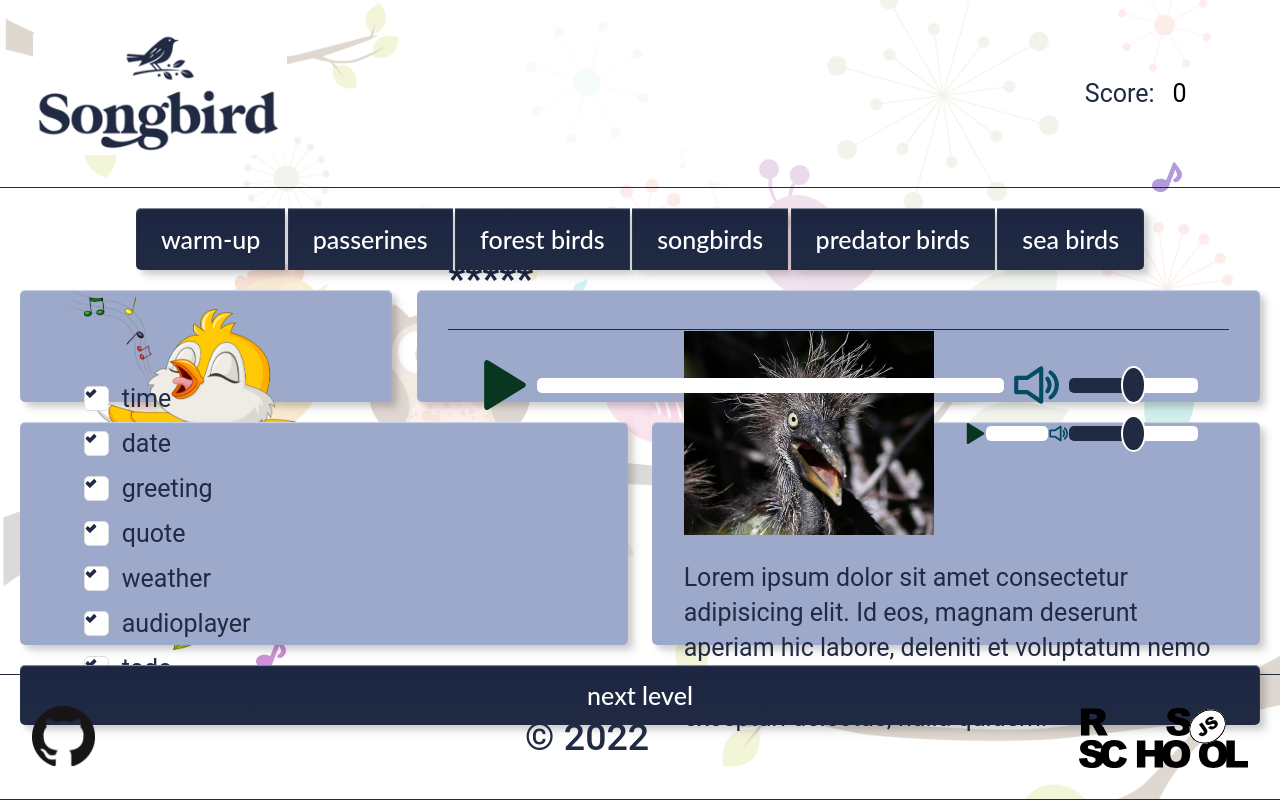
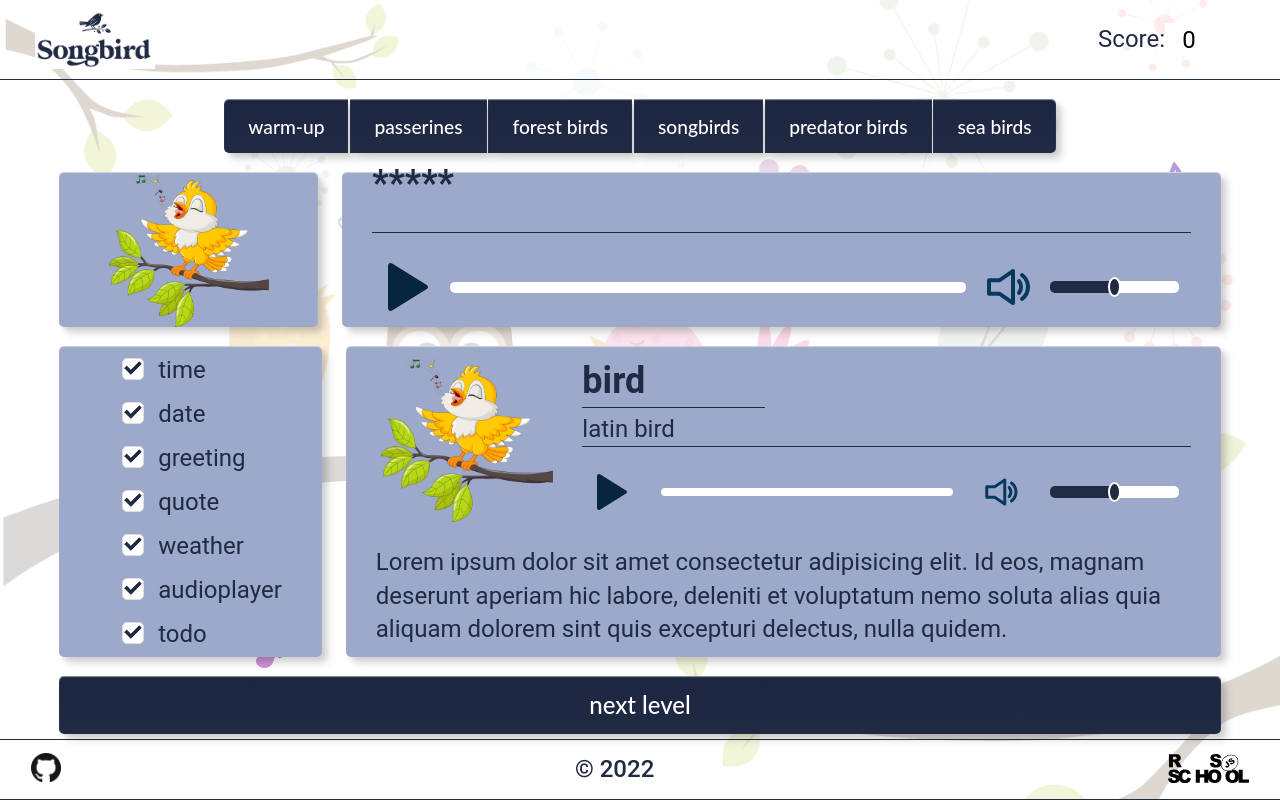
Before and after one commit to Anneli-sf/Quiz-Birds, a website built with webpack: page songbird/src/index.html in a window 1280 px wide. Both pictures are taken after a click on the button "let's play". Built offline with nearby package versions, Linux system fonts and the light colour scheme; files whose address does not match are found by name.

Commit message:
fix: fix sizes in section two

```diff
--- a/songbird/src/index.html
+++ b/songbird/src/index.html
@@ -29,11 +29,11 @@
           <div class="header-items items">
             <a href="#" class="header-item header-logo link">
               <div class="logo">
-                <img
+                <!-- <img
                   class="logo-img"
                   src="./assets/svg/logo.png"
                   alt="logo-bird"
-                />
+                /> -->
               </div>
             </a>
             <nav class="header-item nav-items">
@@ -89,11 +89,11 @@
             <!--QUESTION-->
             <div class="question">
               <div class="question-image">
-                <img
+                <!-- <img
                   class="question-picture"
                   src="./assets/images/guess-bird.png"
                   alt="any-bird"
-                />
+                /> -->
               </div>
 
               <div class="question-task">
@@ -171,21 +171,21 @@
               <div class="answer-description answer-items">
                 <div class="answer-title">
                   <div class="answer-image">
-                    <img
+                    <!-- <img
                       class="answer-picture"
                       src="./assets/images/bird.jpg"
                       alt="bird-image"
-                    />
+                    /> -->
                   </div>
                   <div class="answer-info">
-                    <p class="name"></p>
-                    <p class="latin-name"></p>
-                    <div class="player-controls">
-                      <div class="player-button playbtn" data-video="false"></div>
-                      <div class="progress">
-                        <div class="progress-filled"></div>
+                    <p class="name">bird</p>
+                    <p class="latin-name">latin bird</p>
+                    <div class="player-controls small-player-controls">
+                      <div class="player-button playbtn small-player-button" data-video="false"></div>
+                      <div class="progress small-progress">
+                        <div class="progress-filled small-progress-filled"></div>
                       </div>
-                      <div class="volume-button volumebtn"></div>
+                      <div class="volume-button volumebtn small-volume-button"></div>
                       <input
                         type="range"
                         name="volume"
--- a/songbird/src/scss/base/_normalize.scss
+++ b/songbird/src/scss/base/_normalize.scss
@@ -41,7 +41,7 @@ img {
 html,
 body {
     font-family: 'Roboto', sans-serif;
-    font-size: 25px;
+    font-size: 24px;
     font-weight: 400;
     line-height: 1.4;
     height: 100%;
--- a/songbird/src/scss/components/_buttons.scss
+++ b/songbird/src/scss/components/_buttons.scss
@@ -73,7 +73,7 @@
 }
 
 .header-btn {
-  margin: 0.8rem;
+  // margin: 0.8rem;
   // max-width: 8.2rem;
   // max-height: 2.5rem;
   border-radius: 5px;
@@ -128,7 +128,7 @@
 }
 
 .level-btn {
-  margin: 0.05rem;
+  margin: 0.05em;
 
   &:first-child {
     border-top-left-radius: 5px;
@@ -142,8 +142,8 @@
 }
 
 .next-level {
-  width: 100rem;
+  width: 100em;
   max-width: 100%;
   margin: 0;
-
+  font-size: 1rem;
 }
--- a/songbird/src/scss/components/_containers.scss
+++ b/songbird/src/scss/components/_containers.scss
@@ -22,7 +22,7 @@
 }
 
 .items {
-    padding: 0.8rem 0;
+  padding: 5px 0;
   width: 100%;
   height: 100%;
   @include flex-row();
--- a/songbird/src/scss/elements/_footer.scss
+++ b/songbird/src/scss/elements/_footer.scss
@@ -1,6 +1,6 @@
 .footer {
   width: 100%;
-  max-height: 5rem;
+  max-height: 60px;
   height: 100%;
   @include flex-row($justify: center);
 
@@ -8,7 +8,7 @@
     display: block;
 
     .footer-img {
-      max-height: 2.5rem;
+      max-height: 30px;
       height: 100%;
       width: 100%;
     }
@@ -16,7 +16,7 @@
 
   .year {
     color: $colorMainDark;
-    font-size: 1.5rem;
+    font-size: 1rem;
     font-weight: 500;
   }
 }
--- a/songbird/src/scss/elements/_header.scss
+++ b/songbird/src/scss/elements/_header.scss
@@ -1,6 +1,6 @@
 .header {
   width: 100%;
-  max-height: 7.5rem;
+  max-height: 80px;
   height: 100%;
   @include flex-row($justify: center);
 
@@ -10,34 +10,51 @@
     // height: 100%;
     // @include flex-row();
     .header-item {
-
-
     }
 
     .header-logo {
+      border: 1px solid transparent;
+      border-radius: 5px;
 
+      display: block;
+      max-width: 130px;
+      max-height: 60px;
+      height: 100%;
+      width: 100%;
 
+      background-image: url(../assets/svg/logo.png);
+      background-position: center;
+      background-repeat: no-repeat;
+      background-size: contain;
 
-      .logo-img {
-        height: 100%;
-        max-height: 5rem;
-        width: auto;
-        border: 1px solid transparent;
-        border-radius: 5px;
-        // @include transition-400();
+      // .logo {
+      //   max-width: 200px;
+      //   max-height: 100px;
+      //   height: 100%;
+      //   width: 100%;
 
-  //       &:hover {
-  //         box-shadow: inset 0px 1px 1px 0px rgb(255 255 255 / 50%),
-  //   7px 7px 9px 0px rgb(0 0 0 / 10%), 4px 4px 5px 0px rgb(0 0 0 / 10%);
-  // background: linear-gradient(0deg, $colorMainDark 0%, #1d2641 100%);
-  // @include transition-800();
-  //       }
+      //   background-image: url(../assets/svg/logo.png);
+      // background-position: center;
+      // background-repeat: no-repeat;
+      // background-size: contain;
+      // }
 
+      // .logo-img {
+      //   height: 100%;
+      //   max-height: 5rem;
+      //   width: auto;
+      //   border: 1px solid transparent;
+      //   border-radius: 5px;
 
-      }
+      //       &:hover {
+      //         box-shadow: inset 0px 1px 1px 0px rgb(255 255 255 / 50%),
+      //   7px 7px 9px 0px rgb(0 0 0 / 10%), 4px 4px 5px 0px rgb(0 0 0 / 10%);
+      // background: linear-gradient(0deg, $colorMainDark 0%, #1d2641 100%);
+      // @include transition-800();
+      //       }
+
+      // }
     }
-
-
   }
 }
 
--- a/songbird/src/scss/elements/_names.scss
+++ b/songbird/src/scss/elements/_names.scss
@@ -2,6 +2,8 @@
     display: flex;
     flex-direction: column;
     align-items: flex-start;
+    max-width: 300px;
+    width: 30%;
   }
 
   select,
@@ -48,8 +50,8 @@
     position: absolute;
     left: 0px;
     top: 0px;
-    width: 1rem;
-    height: 1rem;
+    width: 22px;
+    height: 22px;
     border: 1px solid #dddddd;
     background-color: #ffffff;
     border-radius: 5px;
@@ -67,10 +69,10 @@
 
   input[type="checkbox"]:checked + label:after,
   input[type="checkbox"]:not(:checked) + label:after {
-    left: 2px;
+    left: 3px;
     top: 3px;
-    width: 10px;
-    height: 7px;
+    width: 16px;
+    height: 10px;
     border-radius: 1px;
     border-left: 4px solid $colorMainDark;
     border-bottom: 4px solid $colorMainDark;
--- a/songbird/src/scss/elements/_player.scss
+++ b/songbird/src/scss/elements/_player.scss
@@ -1,5 +1,5 @@
 .player-controls {
-    padding: 0.5rem 1.25rem;
+    padding: 0.5rem;
     display: flex;
 
     bottom: 0;
@@ -32,8 +32,8 @@
     background-repeat: no-repeat;
     background-position: center;
 
-    height: 2rem;
-    width: 2rem;
+    height: 2.5em;
+    width: 2.5em;
     cursor: pointer;
     transition: 0.5s;
 
@@ -41,7 +41,7 @@
 
 .player-button,
 .volume-button {
-    filter: invert(16%) sepia(8%) saturate(2906%) hue-rotate(187deg) brightness(91%) contrast(96%);
+    filter: invert(16%) sepia(29%) saturate(2906%) hue-rotate(187deg) brightness(58%) contrast(96%);
 }
 
 .player-button:hover,
@@ -60,7 +60,7 @@
     position: relative;
     display: flex;
     flex-basis: 65%;
-    height: 0.6rem;
+    height: 0.6em;
     border-radius: 5px;
 
     background:$colorWhite;
@@ -78,7 +78,7 @@
     background: linear-gradient(to right, $colorMainDark 0%, $colorMainDark 50%, #fff 50%, #fff 100%);
 
     border-radius: 5px;
-    height: 0.6rem;
+    height: 0.9em;
     flex-basis: 15%;
     outline: none;
     transition: background 450ms ease-in;
@@ -87,11 +87,30 @@
 }
 
 .volume-level::-webkit-slider-thumb {
-    width: 1rem;
-    height: 1.5rem;
+    width: 1em;
+    height: 1.5em;
     border-radius: 50%;
     border: solid 2px $colorWhite;
     -webkit-appearance: none;
     cursor: pointer;
     background:  $colorMainDark;
 }
+
+
+//----------------------------small
+.small-player-controls {
+    font-size: 0.6rem;
+    .small-progress {
+    flex-basis: 50%;
+    // height: 0.3rem;
+}
+
+
+
+}
+
+// .small-player-button,
+// .small-volume-button {
+//     height: 1.5em;
+//     width: 1.5em;
+// }
--- a/songbird/src/scss/pages/_first-page.scss
+++ b/songbird/src/scss/pages/_first-page.scss
@@ -17,7 +17,7 @@
     border-radius: 5px;
     padding: 1.25rem;
     opacity: 1;
-    @include hidden;
+    // @include hidden;
 
     &.hidden {
         opacity: 0;
--- a/songbird/src/scss/pages/_second-page.scss
+++ b/songbird/src/scss/pages/_second-page.scss
@@ -31,13 +31,14 @@
 .second-section {
   padding: 0.8rem;
   position: absolute;
-  @include flex-column();
+  @include flex-column($justify: space-around);
   width: 100%;
   height: 100%;
-  max-width: 1400px;
+  max-width: 1200px;
+  font-size: 0.8em;
 
 //   background-color: aqua;
-  // @include hidden;
+  @include hidden;
   // cursor: none;
   color: $colorMainDark;
   gap: 0.8rem;
@@ -47,9 +48,7 @@
     @include transition();
   }
 
-  .levels {
 
-  }
 }
 
 .question {
@@ -61,12 +60,21 @@
 
   .question-image {
     @include darkStyle();
-    max-width: 30%;
-    max-height: 100%;
+    // max-width: 25%;
+    // max-height: 100%;
+    max-width: 300px;
+    max-height: 300px;
+    width: 30%;
+    height: 100%;
+
+    background-image: url(../assets/images/guess-bird.png);
+    background-repeat: no-repeat;
+    background-position: center;
+    background-size: contain;
 
     .question-picture {
-        max-width: 25rem;
-        max-height: 25rem;
+        // max-width: 25rem;
+        // max-height: 25rem;
         width: 100%;
         height: 100%;
     }
@@ -99,16 +107,24 @@
   @include flex-row();
   width: 100%;
   max-height: 50%;
+  gap: 1rem;
+  font-size: 1rem;
 
   .answer-items {
     padding: 1.25rem;
     @include flex-column($align: flex-start, $justify: center);
-    width: 49%;
+    // width: 49%;
     height: 100%;
     // border: 1px solid $colorMainDark;
     gap: 1rem 1rem;
     @include darkStyle();
   }
+
+  .show-option {
+    max-width: 300px;
+    width: 30%;
+  }
+
 
   .answer-names {
   }
@@ -117,11 +133,21 @@
     .answer-title {
       @include flex-row();
       width: 100%;
+      height: 100%;
+      gap: 1rem;
 
       .answer-image {
-        max-width: 10rem;
-        max-height: 10rem;
+        max-width: 250px;
+        max-height: 250px;
         border-radius: 5px;
+
+        width: 30%;
+    height: 100%;
+
+    background-image: url(../assets/images/guess-bird.png);
+    background-repeat: no-repeat;
+    background-position: center;
+    background-size: contain;
 
         .answer-picture {
           width: 100%;
@@ -131,6 +157,22 @@
 
       .answer-info {
         width: 100%;
+        // padding-left: 1rem;
+        @include flex-column($align: flex-start);
+
+        .name {
+            margin-bottom: 5px;
+            font-weight: 700;
+            font-size: 1.5em;
+            width: 30%;
+            border-bottom: 1px solid $colorMainDark;
+        }
+
+        .latin-name {
+            margin-bottom: 15px;
+            border-bottom: 1px solid $colorMainDark;
+            width: 100%;
+        }
       }
     }
   }
```
Lines whose indentation alone changed are shown as unchanged.
